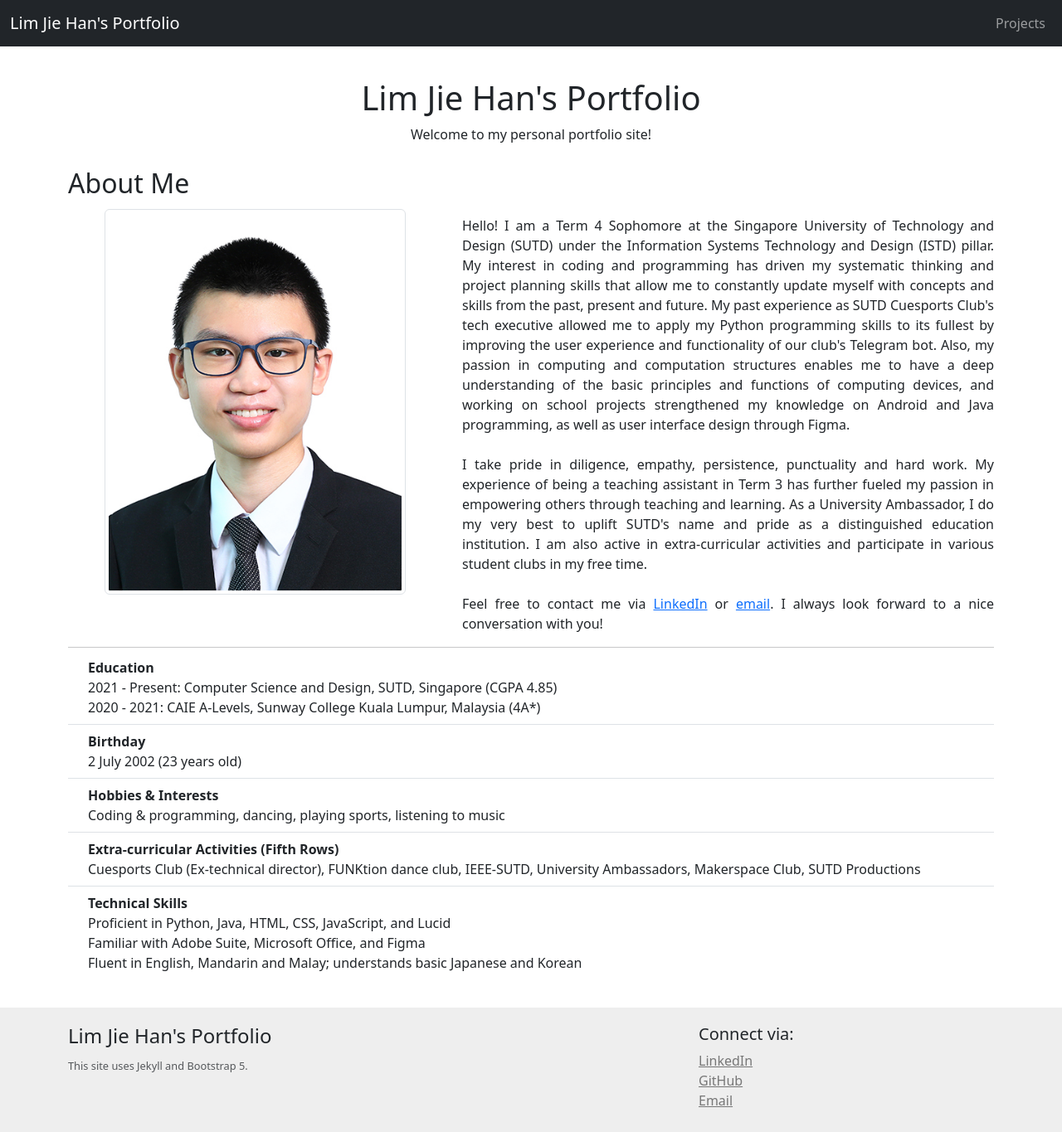
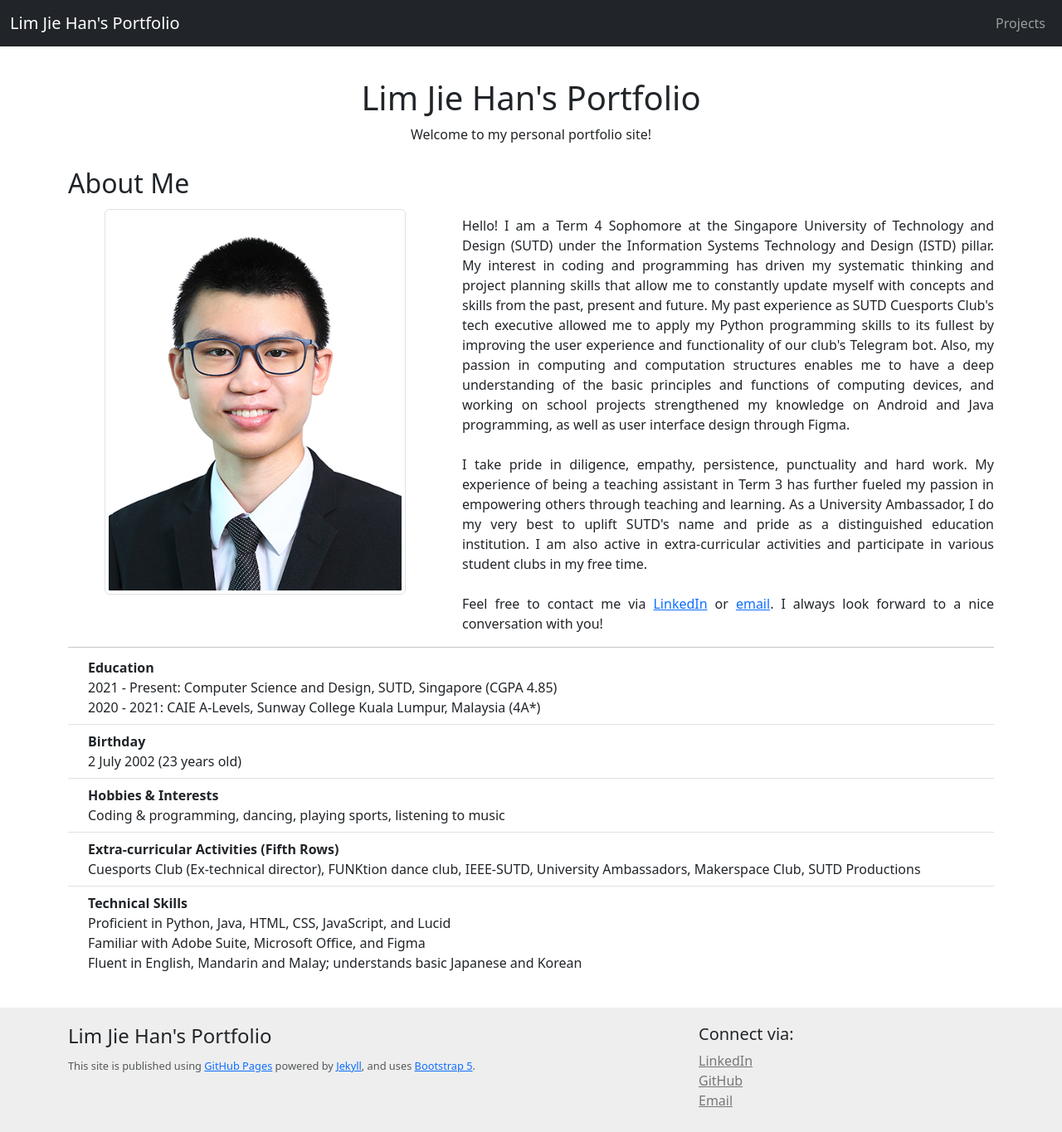
Before and after one commit to LimJH272/limjh272.github.io, a Jekyll site: the page built from index.html, in a window 1280 px wide and 1365 px high. Shown: the whole window at 83% size. Built offline with Jekyll 4.4.1, drawn with Linux system fonts in a browser that asks for light colours.

```diff
--- a/_layouts/default.html
+++ b/_layouts/default.html
@@ -46,7 +45,7 @@
                     <div class="col col-md-8">
                         <div class="p-20">
                             <h4>Lim Jie Han's Portfolio</h4>
-                            <span class="text-muted" style="font-size: 0.8em;">This site uses Jekyll and Bootstrap 5.</span>
+                            <span class="text-muted" style="font-size: 0.8em;">This site is published using <a href="https://docs.github.com/en/pages" target="_blank">GitHub Pages</a> powered by <a href="https://jekyllrb.com/" target="_blank">Jekyll</a>, and uses <a href="https://getbootstrap.com/" target="_blank">Bootstrap 5</a>.</span>
                         </div>
                     </div>
                     {% if site.data.contacts[0] %}
```
Also changed, not shown: other parts of _layouts/default.html (+9 -10 lines).
